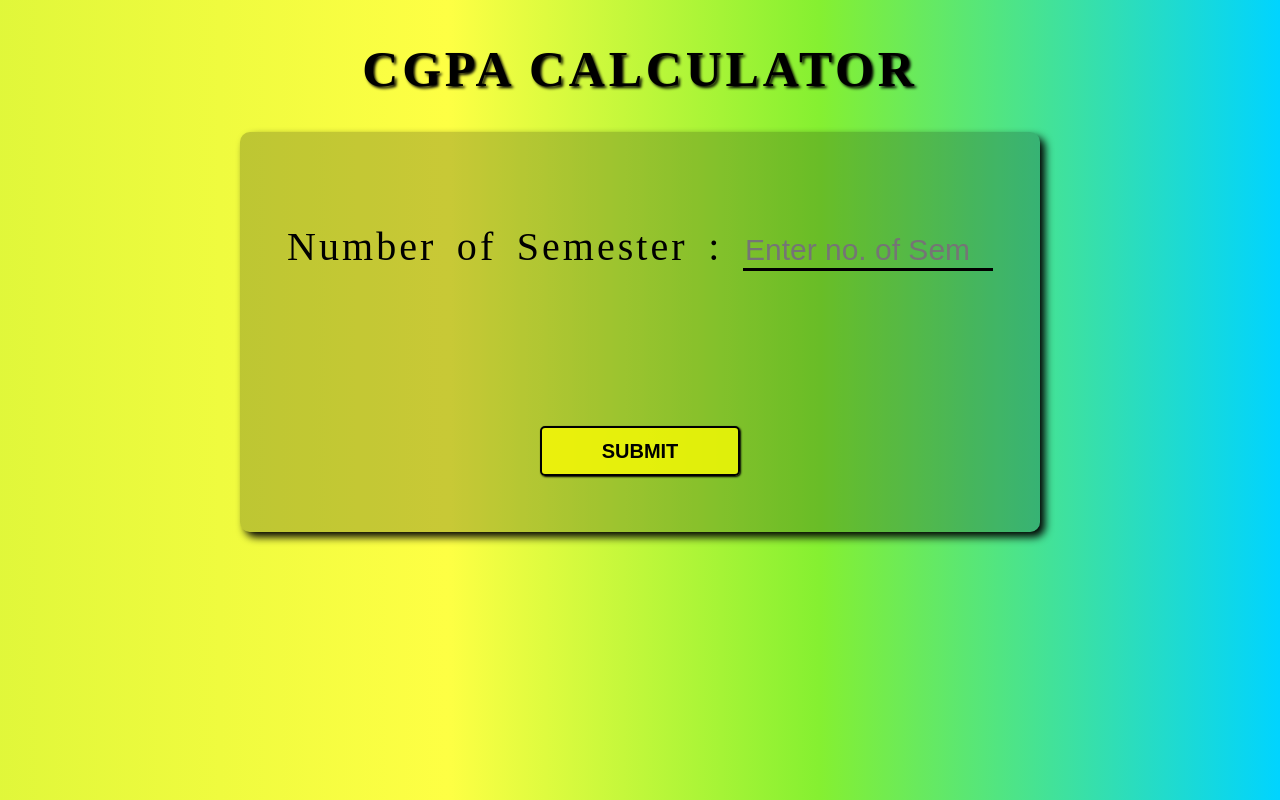
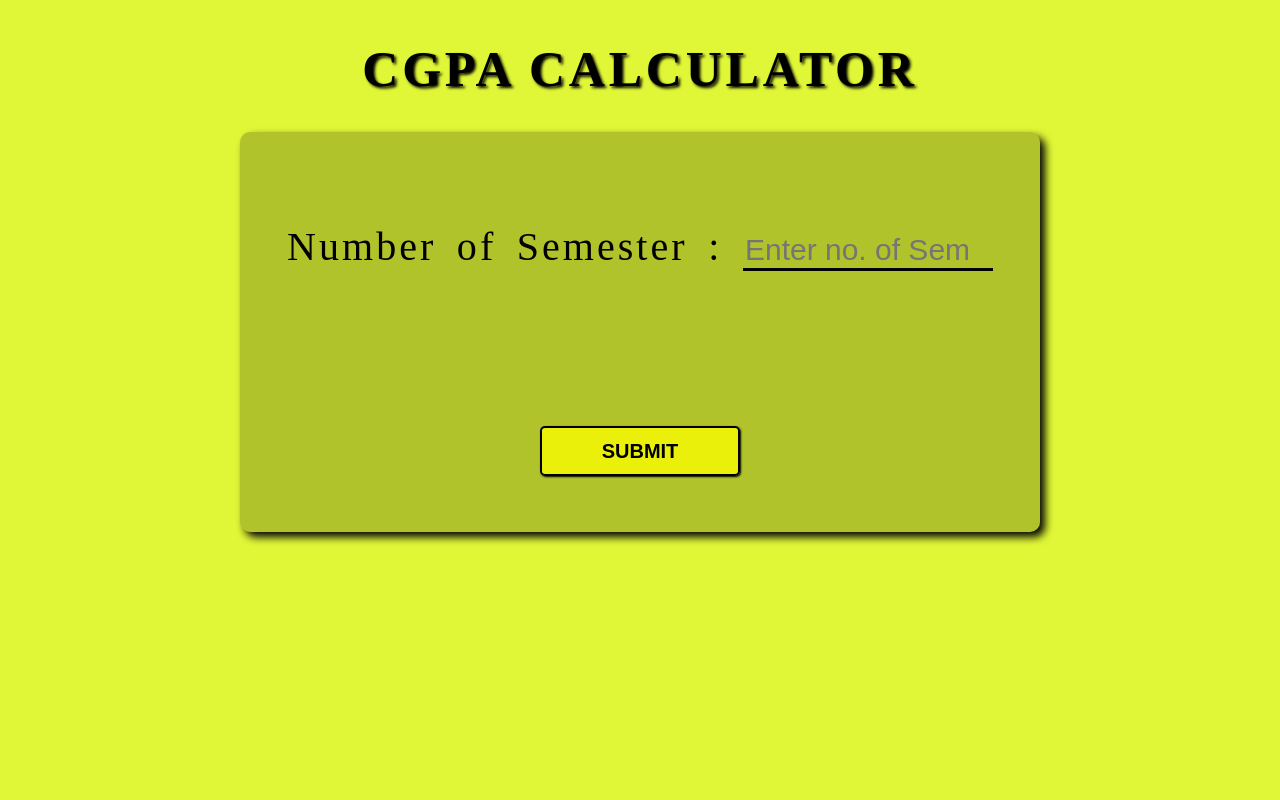
Before and after one commit to vtuguide/cgpaCalculator, a PHP site: page / in a window 1280 px wide. Run offline with PHP 8.4, Linux system fonts and the light colour scheme.

Commit message:
Update cgpa.css

```diff
--- a/CSS/cgpa.css
+++ b/CSS/cgpa.css
@@ -5,8 +5,7 @@ body{
     justify-content: center;
 
     background: rgb(224,247,55);
-    background: linear-gradient(90deg, rgba(224,247,55,0.9839286056219363) 0%,
-    rgba(254,255,68,1) 35%, rgba(133,240,49,1) 64%, rgba(0,212,255,1) 100%);
+
 
 
 }
```
